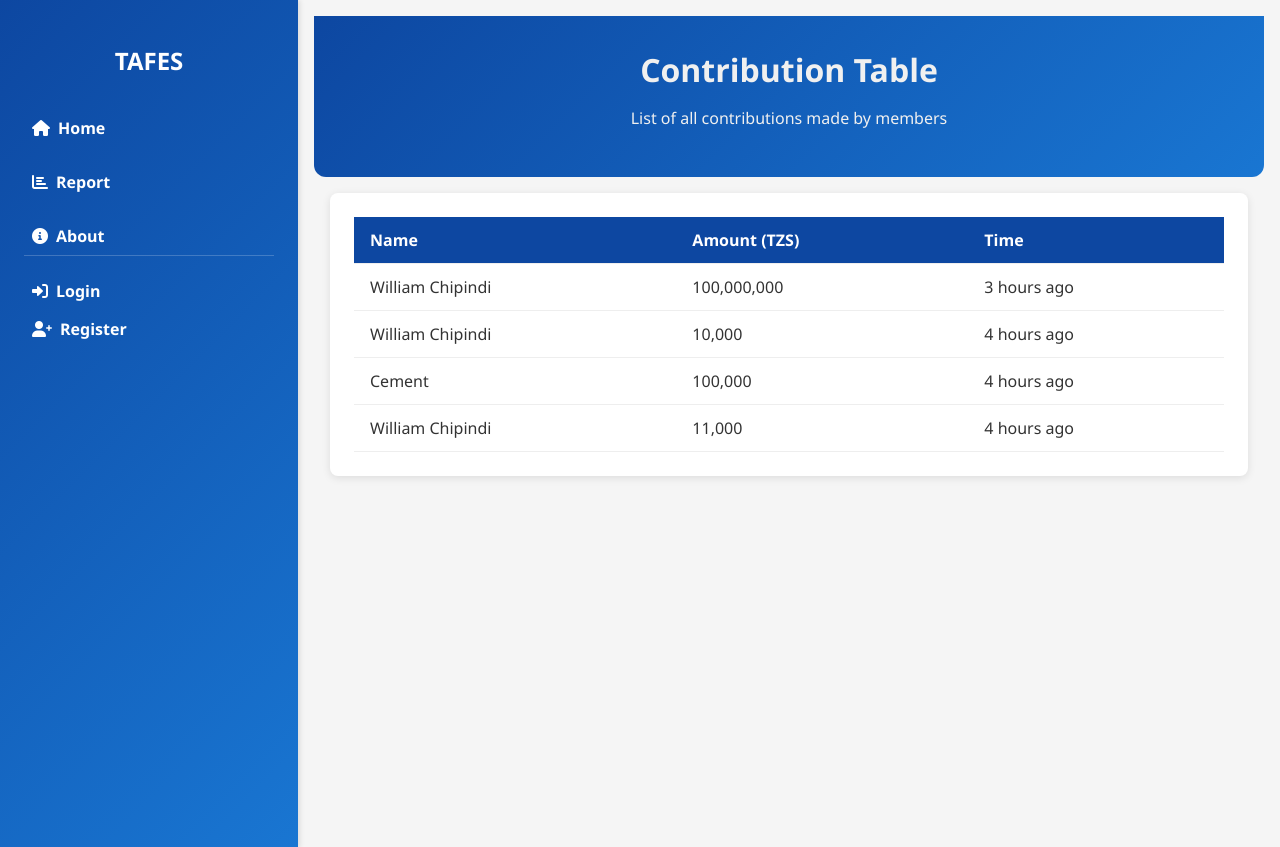
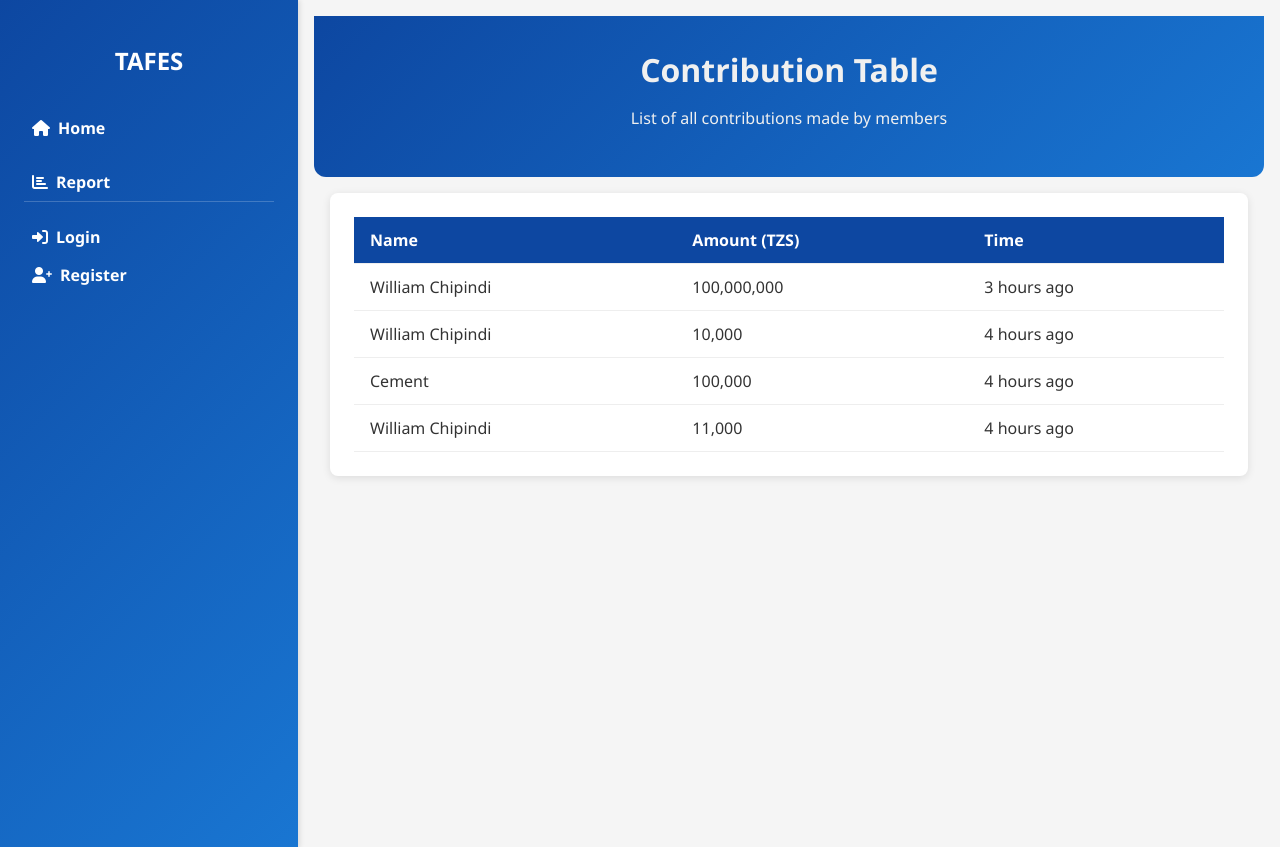
Before and after one commit to Barackwilliam/Tafes, a Django app: page /contributions/ in a window 1280 px wide. Shown: the top 847 px of the page. Run offline with Django 5.2, Linux system fonts and the light colour scheme; data comes from the database, SQL or seed files in the repository.

Commit message:
first commit

```diff
--- a/fundapp/templates/table.html
+++ b/fundapp/templates/table.html
@@ -193,7 +193,7 @@
         <div class="sidebar-links">
             <a href="/"><i class="fas fa-home"></i> Home</a>
             <a href="#"><i class="fas fa-chart-bar"></i> Report</a>
-            <a href="#"><i class="fas fa-info-circle"></i> About</a>
+            <!-- <a href="#"><i class="fas fa-info-circle"></i> About</a> -->
         </div>
         <div class="user-info">
             {% if user.is_authenticated %}
--- a/fundapp/templates/tracker.html
+++ b/fundapp/templates/tracker.html
@@ -246,7 +246,7 @@
         <div class="sidebar-links">
             <a href="/"><i class="fas fa-home"></i> Home</a>
             <a href="{% url 'contribution_list' %}"><i class="fas fa-chart-bar"></i> Report</a>
-            <a href="#"><i class="fas fa-info-circle"></i> About</a>
+            <!-- <a href="#"><i class="fas fa-info-circle"></i> About</a> -->
             {% if user.is_staff %}
          <a href="{% url 'admin:index' %}"> <i class="fas fa-lock"></i> Admin</a>
           {% endif %}
```
